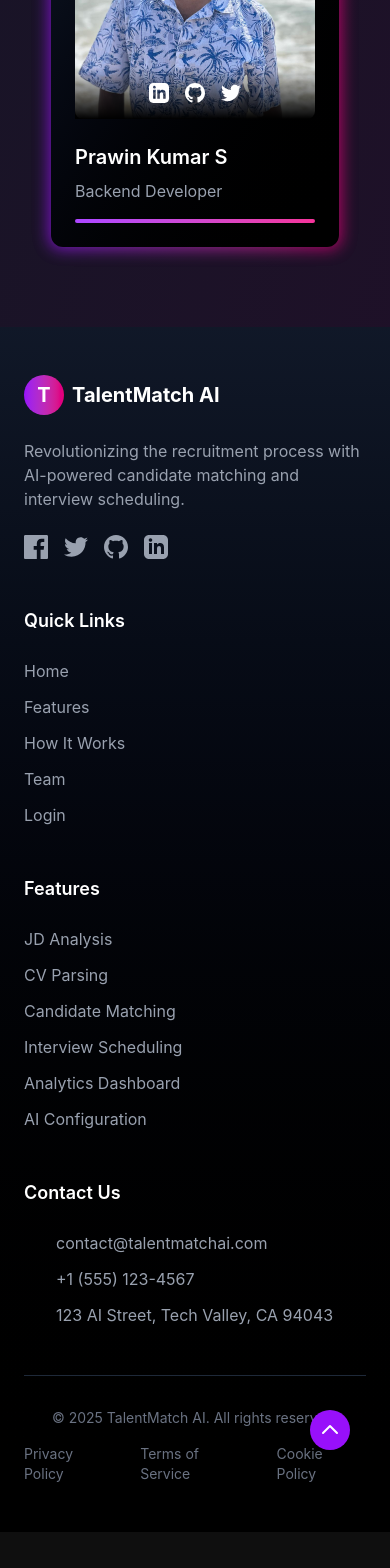
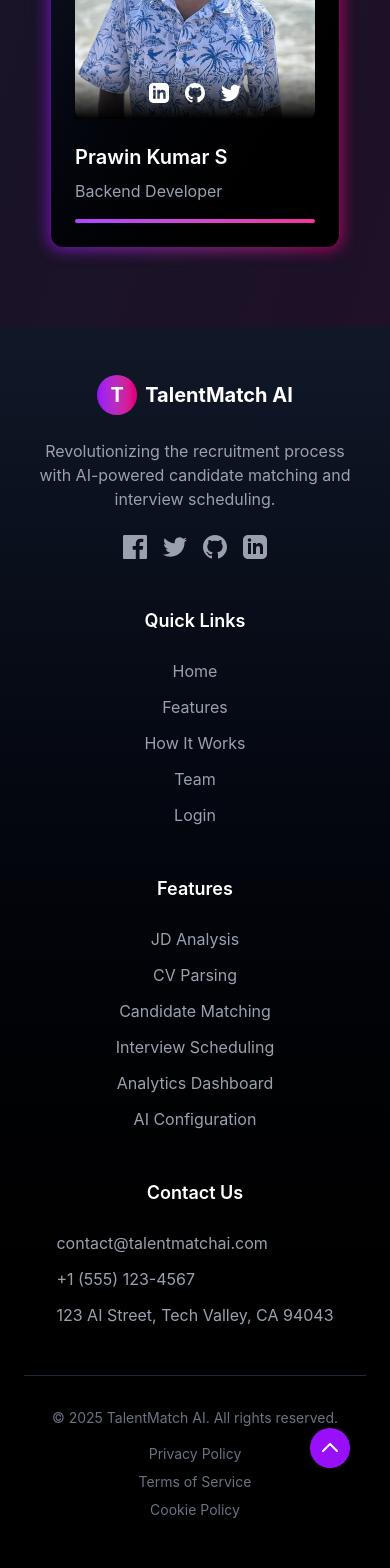
Before and after one commit to techieRahul17/URHired, a React (Vite) app in the folder frontend/: page / in a window 390 px wide. Shown: the part 6860-8428 px from the top of the page. Before the commit the page ends 8392 px from the top, so only its background shows below. Built offline with nearby package versions, Linux system fonts and the light colour scheme.

Commit message:
footer made responsive

```diff
--- a/frontend/src/components/Footer.jsx
+++ b/frontend/src/components/Footer.jsx
@@ -11,48 +11,51 @@ const Footer = () => {
             </div>
 
             <div className="container mx-auto px-6">
-                <div className="grid grid-cols-1 md:grid-cols-4 gap-12">
-                    <div className="col-span-1 md:col-span-1">
-                        <Link to="/" className="flex items-center space-x-2 mb-6">
+                <div className="grid grid-cols-1 md:grid-cols-4 gap-12 text-center md:text-left">
+                    {/* Logo and Intro */}
+                    <div className="col-span-1 flex flex-col items-center md:items-start">
+                        <Link to="/" className="flex items-center justify-center md:justify-start space-x-2 mb-6">
                             <motion.div
                                 whileHover={{ rotate: 10 }}
                                 className="w-10 h-10 rounded-full bg-gradient-to-r from-purple-600 to-pink-600 flex items-center justify-center"
                             >
                                 <span className="text-white font-bold text-xl">T</span>
                             </motion.div>
-                            <span className="font-bold text-xl text-white">
-                                TalentMatch AI
-                            </span>
+                            <span className="font-bold text-xl text-white">TalentMatch AI</span>
                         </Link>
-                        <p className="text-gray-400 mb-6">
+                        <p className="text-gray-400 mb-6 max-w-xs md:max-w-none">
                             Revolutionizing the recruitment process with AI-powered candidate matching and interview scheduling.
                         </p>
-                        <div className="flex space-x-4">
+                        <div className="flex justify-center md:justify-start space-x-4">
+                            {/* Facebook */}
                             <a href="#" className="text-gray-400 hover:text-purple-400 transition-colors">
                                 <svg className="w-6 h-6" fill="currentColor" viewBox="0 0 24 24">
-                                    <path d="M22.675 0h-21.35c-.732 0-1.325.593-1.325 1.325v21.351c0 .731.593 1.324 1.325 1.324h11.495v-9.294h-3.128v-3.622h3.128v-2.671c0-3.1 1.893-4.788 4.659-4.788 1.325 0 2.463.099 2.795.143v3.24l-1.918.001c-1.504 0-1.795.715-1.795 1.763v2.313h3.587l-.467 3.622h-3.12v9.293h6.116c.73 0 1.323-.593 1.323-1.325v-21.35c0-.732-.593-1.325-1.325-1.325z"/>
+                                    <path d="M22.675 0h-21.35c-.732 0-1.325.593-1.325 1.325v21.351c0 .731.593 1.324 1.325 1.324h11.495v-9.294h-3.128v-3.622h3.128v-2.671c0-3.1 1.893-4.788 4.659-4.788 1.325 0 2.463.099 2.795.143v3.24l-1.918.001c-1.504 0-1.795.715-1.795 1.763v2.313h3.587l-.467 3.622h-3.12v9.293h6.116c.73 0 1.323-.593 1.323-1.325v-21.35c0-.732-.593-1.325-1.325-1.325z" />
                                 </svg>
                             </a>
+                            {/* Twitter */}
                             <a href="#" className="text-gray-400 hover:text-purple-400 transition-colors">
                                 <svg className="w-6 h-6" fill="currentColor" viewBox="0 0 24 24">
-                                    <path d="M24 4.557c-.883.392-1.832.656-2.828.775 1.017-.609 1.798-1.574 2.165-2.724-.951.564-2.005.974-3.127 1.195-.897-.957-2.178-1.555-3.594-1.555-3.179 0-5.515 2.966-4.797 6.045-4.091-.205-7.719-2.165-10.148-5.144-1.29 2.213-.669 5.108 1.523 6.574-.806-.026-1.566-.247-2.229-.616-.054 2.281 1.581 4.415 3.949 4.89-.693.188-1.452.232-2.224.084.626 1.956 2.444 3.379 4.6 3.419-2.07 1.623-4.678 2.348-7.29 2.04 2.179 1.397 4.768 2.212 7.548 2.212 9.142 0 14.307-7.721 13.995-14.646.962-.695 1.797-1.562 2.457-2.549z"/>
+                                    <path d="M24 4.557c-.883.392-1.832.656-2.828.775 1.017-.609 1.798-1.574 2.165-2.724-.951.564-2.005.974-3.127 1.195-.897-.957-2.178-1.555-3.594-1.555-3.179 0-5.515 2.966-4.797 6.045-4.091-.205-7.719-2.165-10.148-5.144-1.29 2.213-.669 5.108 1.523 6.574-.806-.026-1.566-.247-2.229-.616-.054 2.281 1.581 4.415 3.949 4.89-.693.188-1.452.232-2.224.084.626 1.956 2.444 3.379 4.6 3.419-2.07 1.623-4.678 2.348-7.29 2.04 2.179 1.397 4.768 2.212 7.548 2.212 9.142 0 14.307-7.721 13.995-14.646.962-.695 1.797-1.562 2.457-2.549z" />
                                 </svg>
                             </a>
+                            {/* GitHub */}
                             <a href="#" className="text-gray-400 hover:text-purple-400 transition-colors">
                                 <svg className="w-6 h-6" fill="currentColor" viewBox="0 0 24 24">
-                                    <path d="M12 0c-6.626 0-12 5.373-12 12 0 5.302 3.438 9.8 8.207 11.387.599.111.793-.261.793-.577v-2.234c-3.338.726-4.033-1.416-4.033-1.416-.546-1.387-1.333-1.756-1.333-1.756-1.089-.745.083-.729.083-.729 1.205.084 1.839 1.237 1.839 1.237 1.07 1.834 2.807 1.304 3.492.997.107-.775.418-1.305.762-1.604-2.665-.305-5.467-1.334-5.467-5.931 0-1.311.469-2.381 1.236-3.221-.124-.303-.535-1.524.117-3.176 0 0 1.008-.322 3.301 1.23.957-.266 1.983-.399 3.003-.404 1.02.005 2.047.138 3.006.404 2.291-1.552 3.297-1.23 3.297-1.23.653 1.653.242 2.874.118 3.176.77.84 1.235 1.911 1.235 3.221 0 4.609-2.807 5.624-5.479 5.921.43.372.823 1.102.823 2.222v3.293c0 .319.192.694.801.576 4.765-1.589 8.199-6.086 8.199-11.386 0-6.627-5.373-12-12-12z"/>
+                                    <path d="M12 0c-6.626 0-12 5.373-12 12 0 5.302 3.438 9.8 8.207 11.387.599.111.793-.261.793-.577v-2.234c-3.338.726-4.033-1.416-4.033-1.416-.546-1.387-1.333-1.756-1.333-1.756-1.089-.745.083-.729.083-.729 1.205.084 1.839 1.237 1.839 1.237 1.07 1.834 2.807 1.304 3.492.997.107-.775.418-1.305.762-1.604-2.665-.305-5.467-1.334-5.467-5.931 0-1.311.469-2.381 1.236-3.221-.124-.303-.535-1.524.117-3.176 0 0 1.008-.322 3.301 1.23.957-.266 1.983-.399 3.003-.404 1.02.005 2.047.138 3.006.404 2.291-1.552 3.297-1.23 3.297-1.23.653 1.653.242 2.874.118 3.176.77.84 1.235 1.911 1.235 3.221 0 4.609-2.807 5.624-5.479 5.921.43.372.823 1.102.823 2.222v3.293c0 .319.192.694.801.576 4.765-1.589 8.199-6.086 8.199-11.386 0-6.627-5.373-12-12-12z" />
                                 </svg>
                             </a>
+                            {/* LinkedIn */}
                             <a href="#" className="text-gray-400 hover:text-purple-400 transition-colors">
                                 <svg className="w-6 h-6" fill="currentColor" viewBox="0 0 24 24">
-                                    <path d="M19 0h-14c-2.761 0-5 2.239-5 5v14c0 2.761 2.239 5 5 5h14c2.762 0 5-2.239 5-5v-14c0-2.761-2.238-5-5-5zm-11 19h-3v-11h3v11zm-1.5-12.268c-.966 0-1.75-.79-1.75-1.764s.784-1.764 1.75-1.764 1.75.79 1.75 1.764-.783 1.764-1.75 1.764zm13.5 12.268h-3v-5.604c0-3.368-4-3.113-4 0v5.604h-3v-11h3v1.765c1.396-2.586 7-2.777 7 2.476v6.759z"/>
+                                    <path d="M19 0h-14c-2.761 0-5 2.239-5 5v14c0 2.761 2.239 5 5 5h14c2.762 0 5-2.239 5-5v-14c0-2.761-2.238-5-5-5zm-11 19h-3v-11h3v11zm-1.5-12.268c-.966 0-1.75-.79-1.75-1.764s.784-1.764 1.75-1.764 1.75.79 1.75 1.764-.783 1.764-1.75 1.764zm13.5 12.268h-3v-5.604c0-3.368-4-3.113-4 0v5.604h-3v-11h3v1.765c1.396-2.586 7-2.777 7 2.476v6.759z" />
                                 </svg>
                             </a>
                         </div>
                     </div>
 
                     {/* Quick Links */}
-                    <div className="col-span-1">
+                    <div className="col-span-1 flex flex-col items-center md:items-start">
                         <h3 className="text-white font-semibold text-lg mb-6">Quick Links</h3>
                         <ul className="space-y-3">
                             <li><Link to="/" className="text-gray-400 hover:text-purple-400 transition-colors">Home</Link></li>
@@ -64,7 +67,7 @@ const Footer = () => {
                     </div>
 
                     {/* Features */}
-                    <div className="col-span-1">
+                    <div className="col-span-1 flex flex-col items-center md:items-start">
                         <h3 className="text-white font-semibold text-lg mb-6">Features</h3>
                         <ul className="space-y-3">
                             <li><a href="#features" className="text-gray-400 hover:text-purple-400 transition-colors">JD Analysis</a></li>
@@ -77,33 +80,29 @@ const Footer = () => {
                     </div>
 
                     {/* Contact Info */}
-                    <div className="col-span-1">
+                    <div className="col-span-1 flex flex-col items-center md:items-start">
                         <h3 className="text-white font-semibold text-lg mb-6">Contact Us</h3>
-                        <ul className="space-y-3">
+                        <ul className="space-y-3 text-center md:text-left">
                             <li className="flex items-start space-x-3">
-                                <svg className="w-5 h-5 text-purple-400 mt-1" fill="currentColor" viewBox="0 0 24 24" />
                                 <span className="text-gray-400">contact@talentmatchai.com</span>
                             </li>
                             <li className="flex items-start space-x-3">
-                                <svg className="w-5 h-5 text-purple-400 mt-1" fill="currentColor" viewBox="0 0 24 24" />
                                 <span className="text-gray-400">+1 (555) 123-4567</span>
                             </li>
                             <li className="flex items-start space-x-3">
-                                <svg className="w-5 h-5 text-purple-400 mt-1" fill="currentColor" viewBox="0 0 24 24" />
                                 <span className="text-gray-400">123 AI Street, Tech Valley, CA 94043</span>
                             </li>
                         </ul>
                     </div>
                 </div>
 
-                {/* Footer Bottom */}
-
+                {/* Bottom Section */}
                 <div className="mt-12 pt-8 border-t border-gray-800 relative">
-                    <div className="flex flex-col md:flex-row justify-between items-center">
+                    <div className="flex flex-col md:flex-row justify-center md:justify-between items-center text-center md:text-left">
                         <p className="text-gray-500 text-sm mb-4 md:mb-0">
                             © {currentYear} TalentMatch AI. All rights reserved.
                         </p>
-                        <div className="flex space-x-6">
+                        <div className="flex flex-col sm:flex-row space-y-2 sm:space-y-0 sm:space-x-6">
                             <Link to="/privacy-policy" className="text-gray-500 hover:text-purple-400 text-sm transition-colors">Privacy Policy</Link>
                             <Link to="/terms-of-service" className="text-gray-500 hover:text-purple-400 text-sm transition-colors">Terms of Service</Link>
                             <Link to="/cookie-policy" className="text-gray-500 hover:text-purple-400 text-sm transition-colors">Cookie Policy</Link>
```
